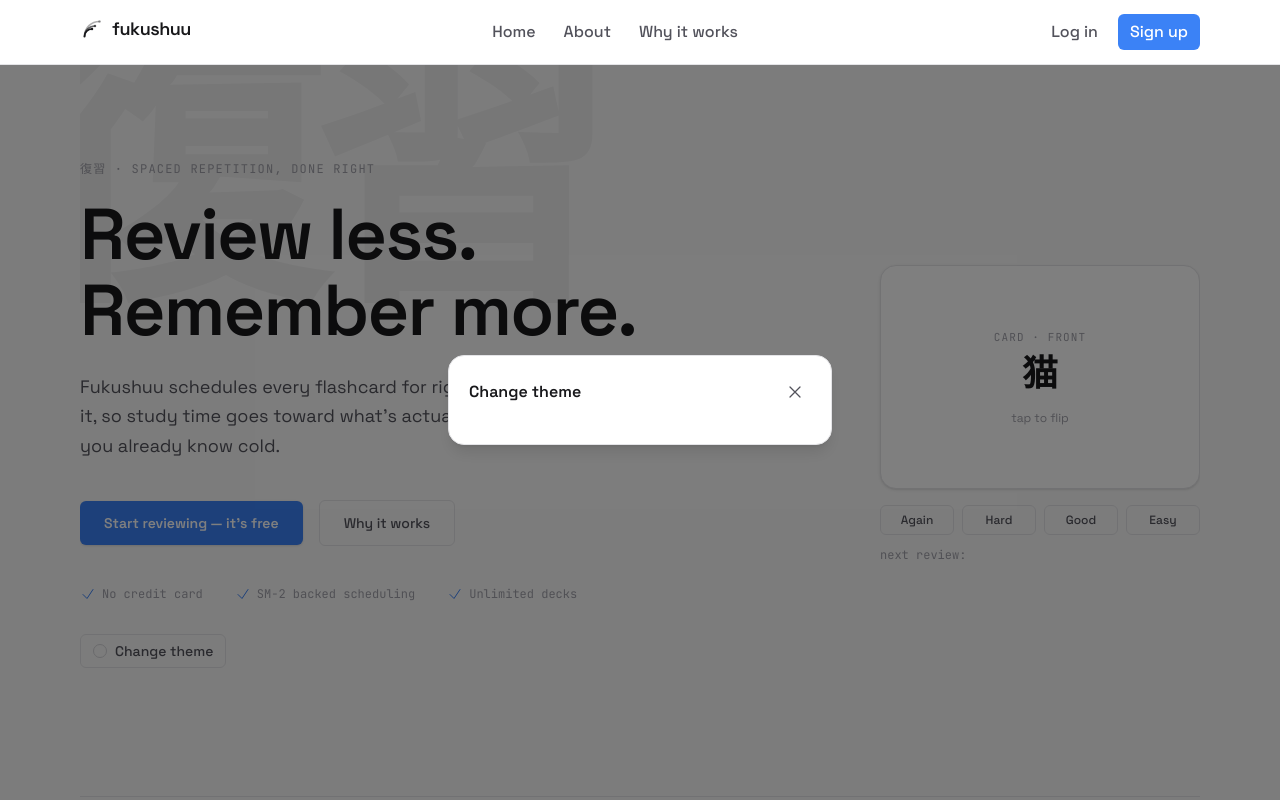
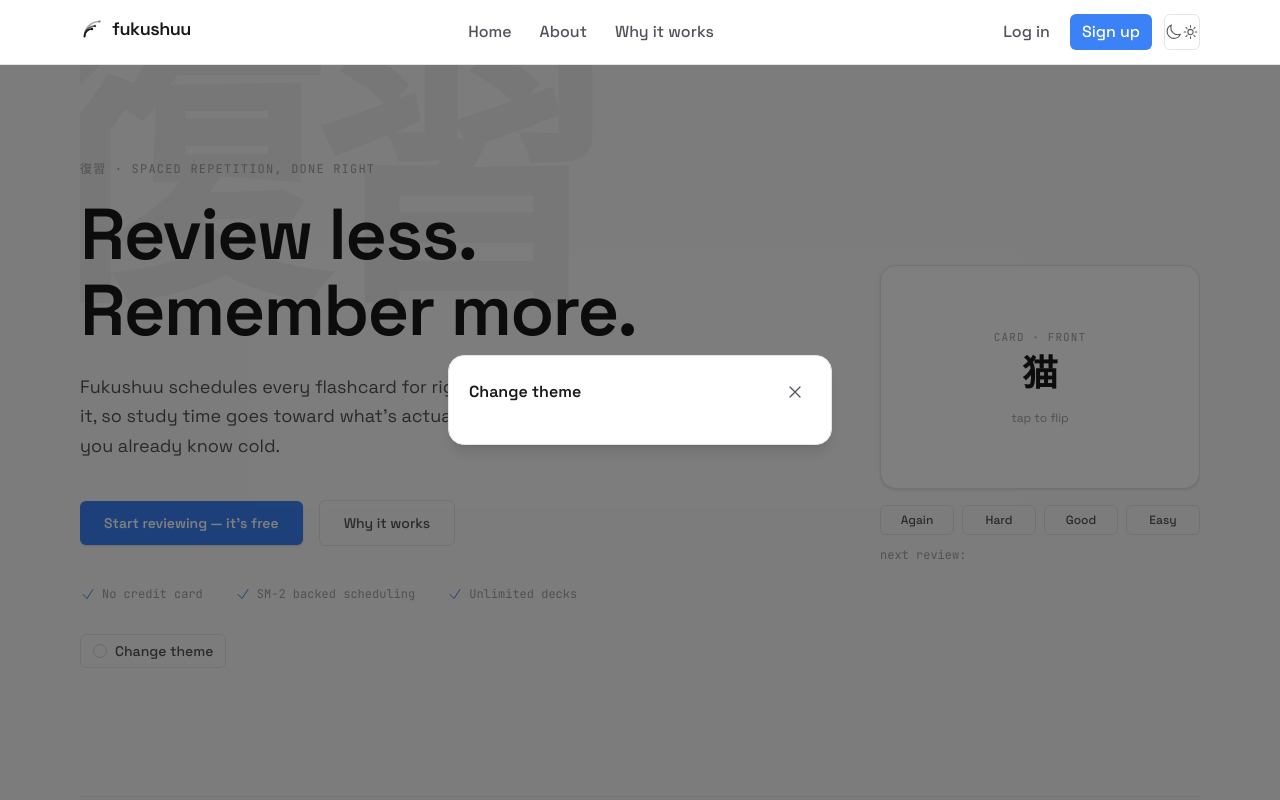
Before and after one commit to JosephCanzana/Fukushuu, a Django app: page / in a window 1280 px wide. Run offline with Django 5.2, Linux system fonts and the light colour scheme; style sheets or scripts are compiled from the project's sources; some libraries are stand-ins or nearby versions.

Commit message:
Fix: bug hidden dark and light mode toggle on medium screens

```diff
--- a/templates/includes/navbar.html
+++ b/templates/includes/navbar.html
@@ -56,7 +56,7 @@
                     x-data="{ dark: document.documentElement.classList.contains('dark') }"
                     @click="dark = !dark; document.documentElement.classList.toggle('dark', dark); localStorage.setItem('color-scheme', dark ? 'dark' : 'light')"
                     :aria-label="dark ? 'Switch to light mode' : 'Switch to dark mode'"
-                    class="hidden md:show ml-1 w-9 h-9 flex items-center justify-center rounded-md text-txt-secondary border border-border hover:bg-surface-alt">
+                    class="hidden md:flex ml-1 w-9 h-9 items-center justify-center rounded-md text-txt-secondary border border-border hover:bg-surface-alt">
                 <svg x-show="!dark" aria-hidden="true" class="size-5">
                     <use href="{% static 'icons/sprite.svg' %}#moon"></use>
                 </svg>
```
